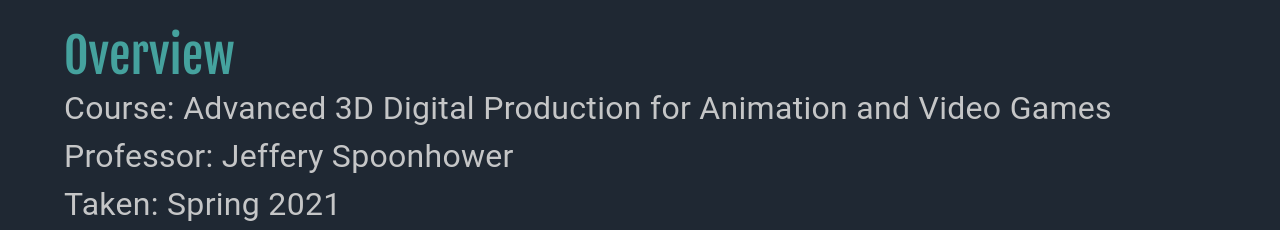
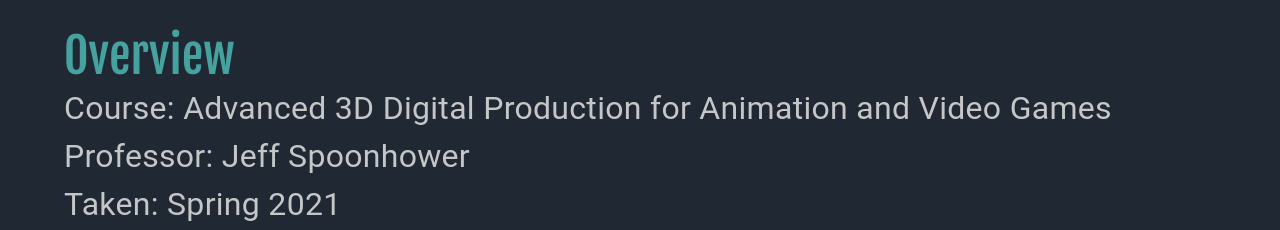
Before and after one commit to harrisjacob/pw-source, a React (Create React App) app: page /#/pulse-rifle in a window 1280 px wide. Shown: the part 880-1110 px from the top of the page. Built offline with nearby package versions, Linux system fonts and the light colour scheme.

Commit message:
Corrected the spelling of jeffs name

```diff
--- a/src/components/Animation/DuckAnimation.js
+++ b/src/components/Animation/DuckAnimation.js
@@ -49,7 +49,7 @@ export default function DuckAnimation(){
 					<Grid item xs={12} className={commonStyle.Section}>
 						<Typography variant="h3" color="textSecondary" className={commonStyle.SubTitle}>Overview</Typography>
 						<Typography color="textPrimary" className={commonStyle.bodyText}>Course: 3D Digital Production for Animation and Video Games</Typography>
-						<Typography color="textPrimary" className={commonStyle.bodyText}>Professor: Jeffery Spoonhower</Typography>
+						<Typography color="textPrimary" className={commonStyle.bodyText}>Professor: Jeff Spoonhower</Typography>
 						<Typography color="textPrimary" className={commonStyle.bodyText}>Taken: Fall 2020</Typography>
 						<br />
 						<Typography color="textPrimary" className={commonStyle.bodyText} > For this project we were tasked with selecting a real world object to take through the animation process.  I had previously used Autodesk Maya for smaller projects, but this was my first experience with the software in a classroom setting.  For my object, I chose a rubber duck (used for debugging) that I had sitting around the apartment, as it provided a comfortable balance between its difficulty to model and its potential for action within the scene. While its production timeline was only the three weeks leading up to the end of the semester, the project combined concepts covered throughout the class. These concepts came through experimentation during guided tutorial in lab and weekly screenings and review of influential digital productions. Stages of our animation pipeline included modeling, texturing, rigging, animating, lighting, “shooting”, rendering, and post-processing.
--- a/src/components/Animation/PulseRifle.js
+++ b/src/components/Animation/PulseRifle.js
@@ -78,7 +78,7 @@ export default function PulseRifle(){
 					<Grid item xs={12} className={commonStyle.Section}>
 						<Typography variant="h3" color="textSecondary" className={commonStyle.SubTitle}>Overview</Typography>
 						<Typography color="textPrimary" className={commonStyle.bodyText}>Course: Advanced 3D Digital Production for Animation and Video Games</Typography>
-						<Typography color="textPrimary" className={commonStyle.bodyText}>Professor: Jeffery Spoonhower</Typography>
+						<Typography color="textPrimary" className={commonStyle.bodyText}>Professor: Jeff Spoonhower</Typography>
 						<Typography color="textPrimary" className={commonStyle.bodyText}>Taken: Spring 2021</Typography>
 						<br />
 						<div className={classes.imgFormat}>
--- a/src/components/Animation/Skyhook.js
+++ b/src/components/Animation/Skyhook.js
@@ -211,7 +211,7 @@ export default function Skyhook(){
 					<Grid item xs={12} className={commonStyle.Section}>
 						<Typography variant="h3" color="textSecondary" className={commonStyle.SubTitle}>Overview</Typography>
 						<Typography color="textPrimary" className={commonStyle.bodyText}>Course: Advanced 3D Digital Production for Animation and Video Games</Typography>
-						<Typography color="textPrimary" className={commonStyle.bodyText}>Professor: Jeffery Spoonhower</Typography>
+						<Typography color="textPrimary" className={commonStyle.bodyText}>Professor: Jeff Spoonhower</Typography>
 						<Typography color="textPrimary" className={commonStyle.bodyText}>Taken: Spring 2021</Typography>
 						<br />
 						<Typography color="textPrimary" className={commonStyle.bodyText}>
--- a/src/components/CS/CityGenerator.js
+++ b/src/components/CS/CityGenerator.js
@@ -49,7 +49,7 @@ export default function CityGenerator(){
 					<Grid item xs={12} className={commonStyle.Section}>
 						<Typography variant="h3" color="textSecondary" className={commonStyle.SubTitle}>Overview</Typography>
 						<Typography color="textPrimary" className={commonStyle.bodyText}>Course: Independent Study</Typography>
-						<Typography color="textPrimary" className={commonStyle.bodyText}>Advisor: Jeffery Spoonhower</Typography>
+						<Typography color="textPrimary" className={commonStyle.bodyText}>Advisor: Jeff Spoonhower</Typography>
 						<Typography color="textPrimary" className={commonStyle.bodyText}>Taken: Spring 2021</Typography>
 						<br />
 						<Typography color="textPrimary" className={commonStyle.bodyText} >
```
